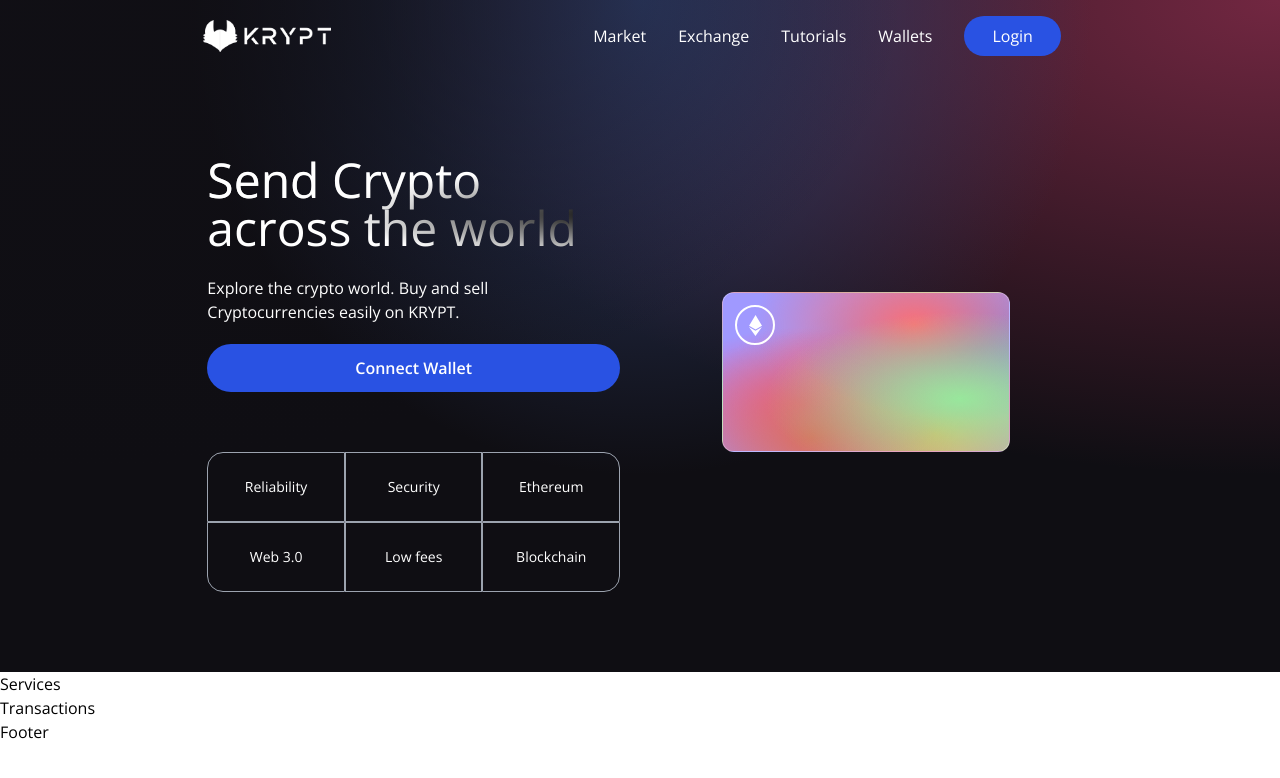
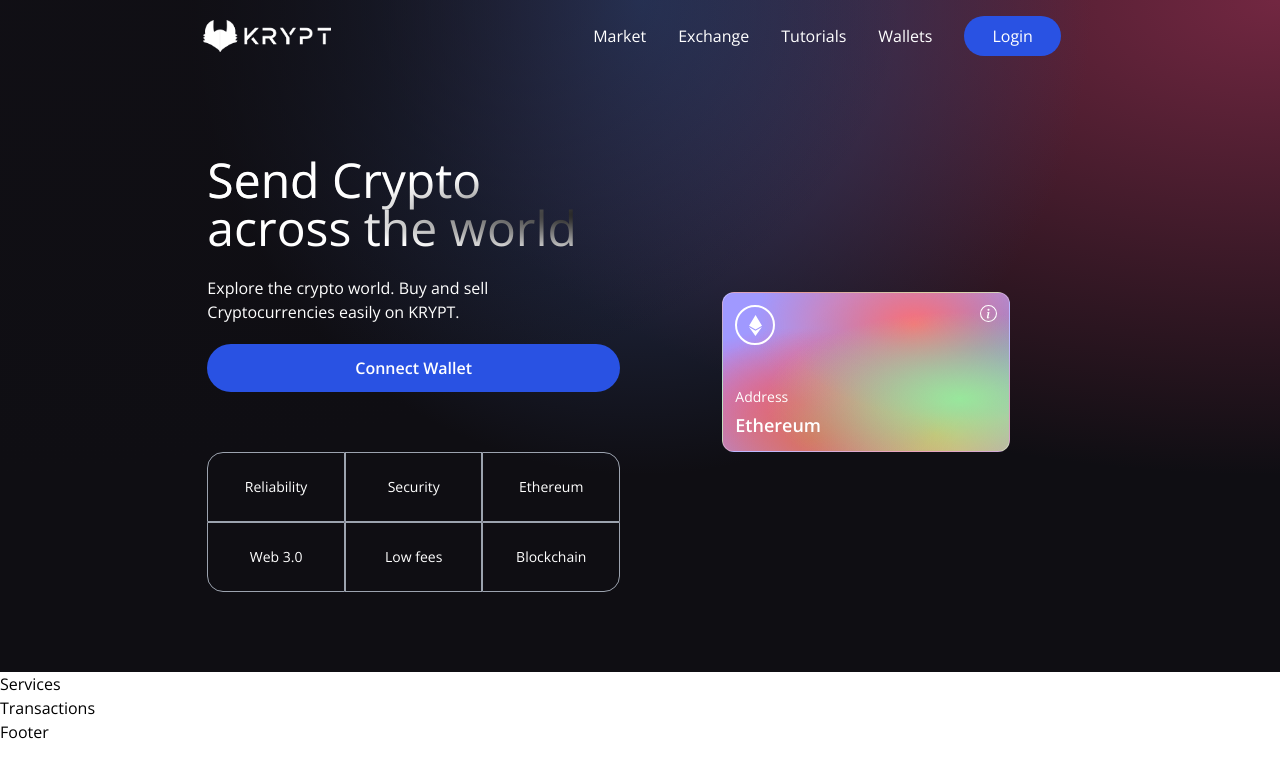
Before and after one commit to istiakAHMEDsaad/Smart_Contracts_Blockchain, a React (Vite) app in the folder client/: page / in a window 1280 px wide. Shown: the top 778 px of the page. Built offline with nearby package versions, Linux system fonts and the light colour scheme.

Commit message:
wonderful ethereum card done

```diff
--- a/client/src/components/Welcome.jsx
+++ b/client/src/components/Welcome.jsx
@@ -50,11 +50,22 @@ const Welcome = () => {
             <div className='flex justify-between flex-col w-full h-full'>
               <div className='flex justify-between items-start'>
                 <div className='w-10 h-10 rounded-full border-2 border-white flex justify-center items-center'>
-                  <SiEthereum fontSize={21} color='#fff'/>
+                  <SiEthereum fontSize={21} color='#fff' />
                 </div>
+                <BsInfoCircle fontSize={17} color='#fff' />
+              </div>
+
+              {/* para */}
+              <div>
+                <p className='text-white font-light text-sm'>Address</p>
+                <p className='text-white font-semibold text-lg mt-1'>
+                  Ethereum
+                </p>
               </div>
             </div>
           </div>
+
+
         </div>
       </div>
     </div>
```
